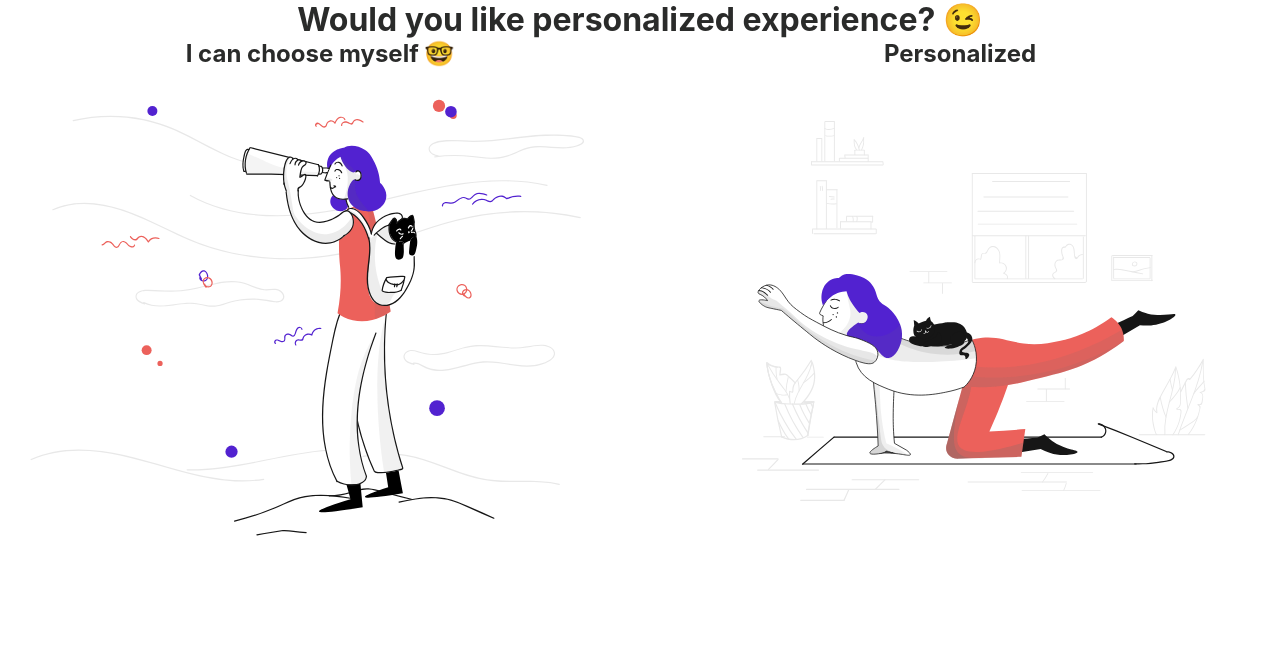
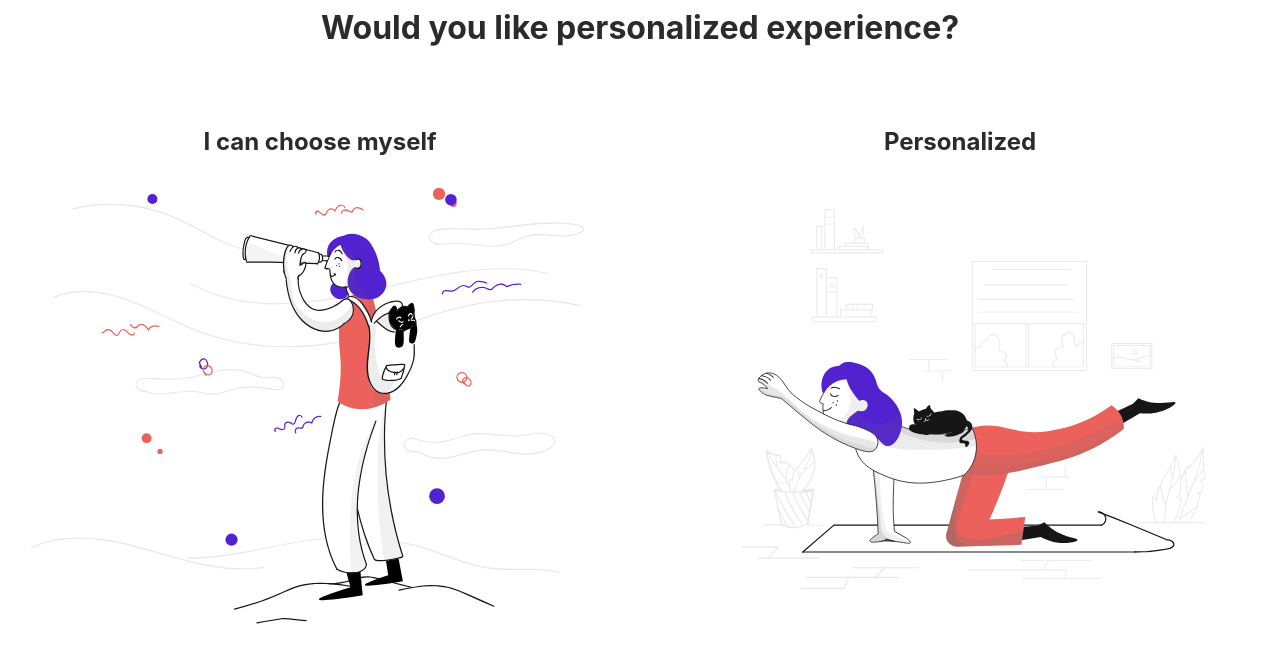
Before and after one commit to Omarzikry/KaizenDesigns, a React (Create React App) app: page / in a window 1280 px wide. Shown: the top 662 px of the page. Built offline with nearby package versions, Linux system fonts and the light colour scheme.

Commit message:
fix: choose category

```diff
--- a/src/components/ChooseCategory.js
+++ b/src/components/ChooseCategory.js
@@ -9,12 +9,18 @@ const SChooseCategory = styled.div`
   margin: 0 auto;
   h1 {
     text-align: center;
+    padding: 0.5rem;
+    padding-bottom: 5rem;
   }
 `;
 
 const SSelectGrid = styled.div`
   display: flex;
   justify-content: center;
+  @media (max-width: 768px) {
+    flex-direction: column;
+    align-items: center;
+  }
 `;
 
 const SSelect = styled.div`
@@ -35,16 +41,23 @@ const SSelect = styled.div`
       filter: saturate(2) drop-shadow(0 0 0.1rem #5222d0);
     }
   }
+  @media (max-width: 768px) {
+    img {
+      max-width: 60%;
+      margin: 0 auto;
+      display: block;
+    }
+  }
 `;
 const ChooseCategory = () => {
   const history = useHistory();
 
   return (
     <SChooseCategory>
-      <h1>Would you like personalized experience? 😉</h1>
+      <h1>Would you like personalized experience?</h1>
       <SSelectGrid>
         <SSelect onClick={() => history.push("/products")}>
-          <h2>I can choose myself 🤓</h2>
+          <h2>I can choose myself</h2>
           <img src={canChooseImg} alt="personalize your ceramic" />
         </SSelect>
         <SSelect onClick={() => history.push("/personalize")}>
```
